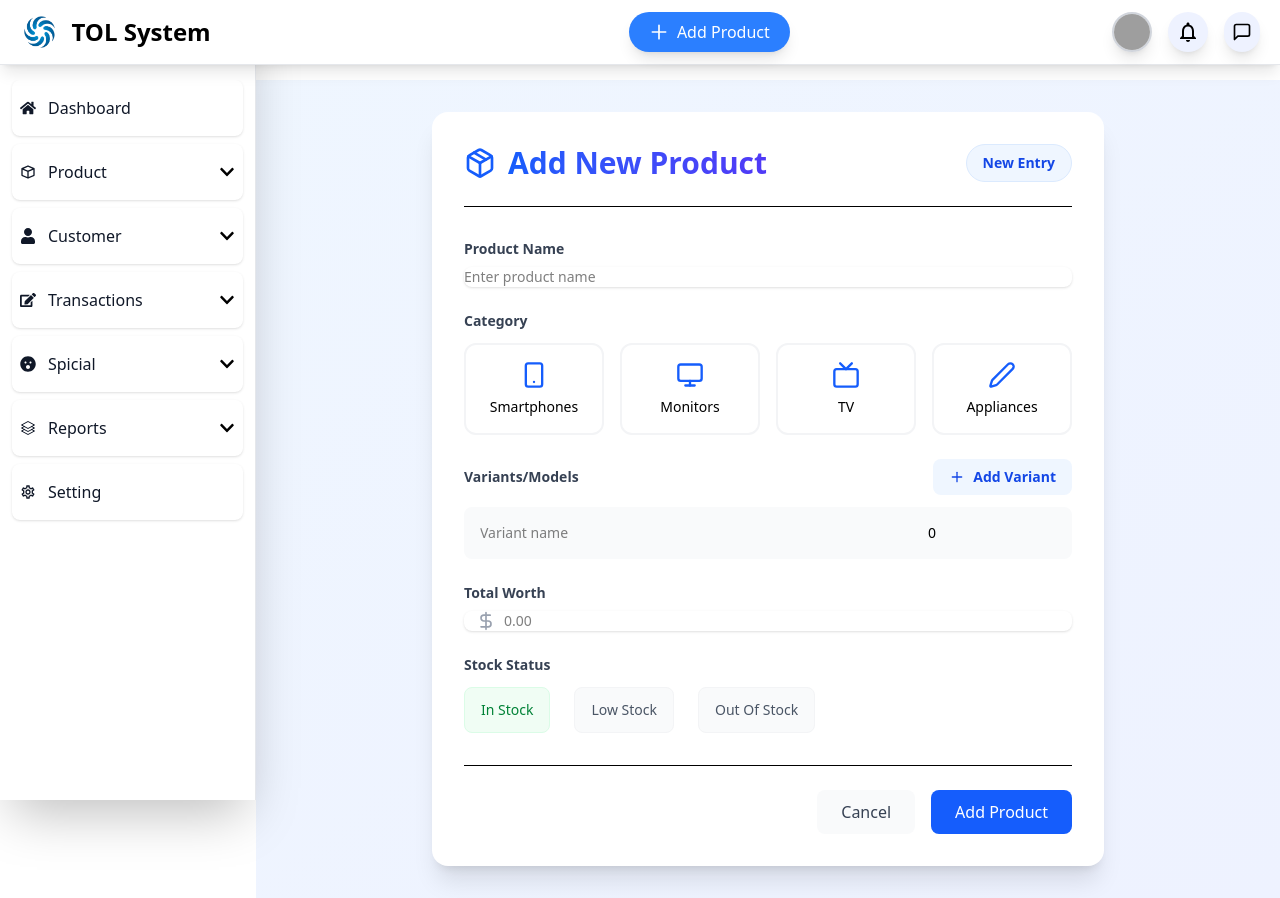
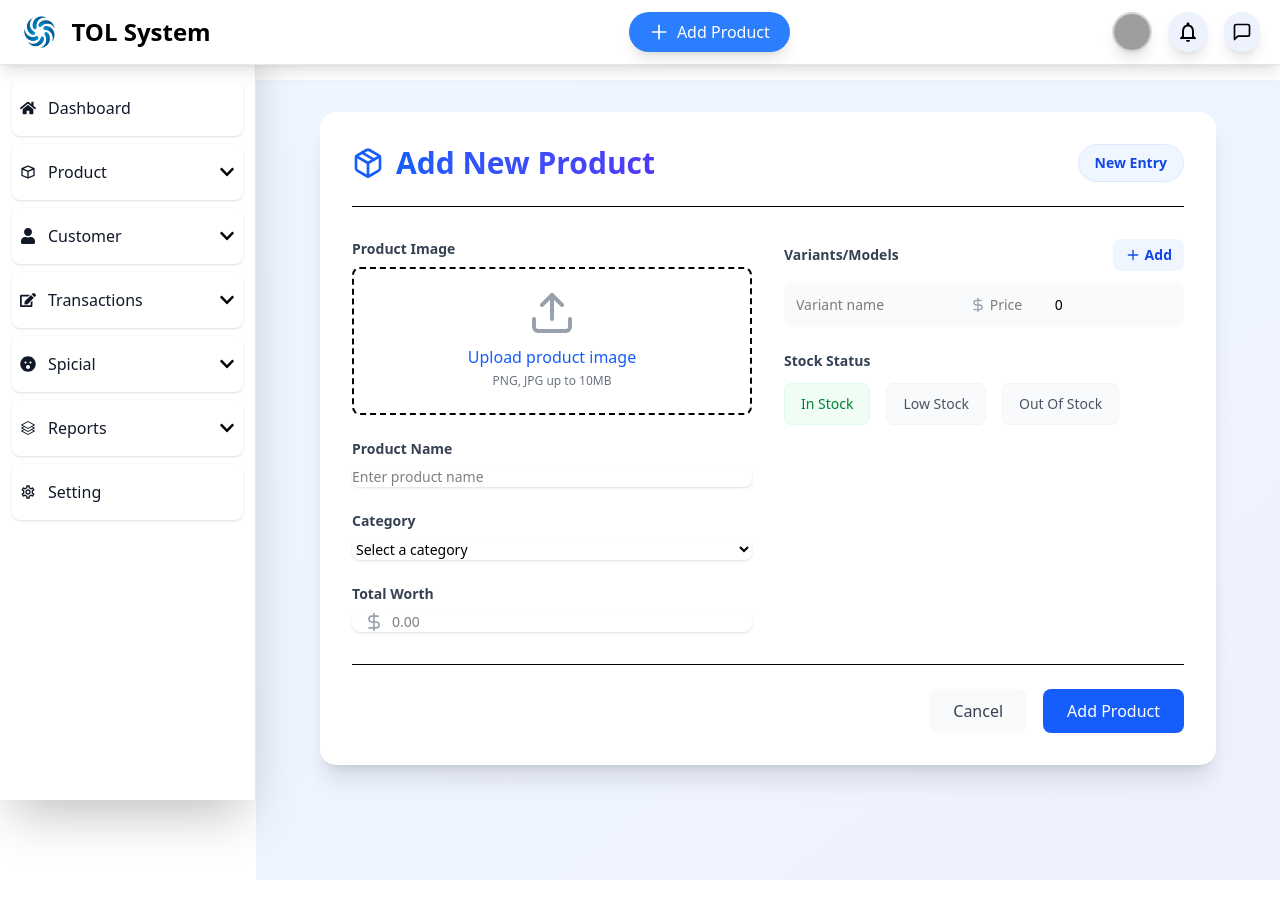
Before and after one commit to The-Orient-Life/TOL-Storage-Management-System, a React (Vite) app in the folder Frontend/: page /productadd in a window 1280 px wide. Built offline with nearby package versions, Linux system fonts and the light colour scheme; grey boxes are pictures that could not be loaded.

Commit message:
Add product

```diff
--- a/Frontend/src/components/AddProductForm.jsx
+++ b/Frontend/src/components/AddProductForm.jsx
@@ -1,28 +1,47 @@
-import React, { useState } from 'react';
+import React, { useState } from "react";
 import {
-  Smartphone,
-  Monitor,
-  Tv,
-  Pen as Oven,
-  Plus,
-  Minus,
   Package,
   DollarSign,
-  AlertCircle
-} from 'lucide-react';
-import axios from 'axios';
+  AlertCircle,
+  Upload,
+  Minus,
+  Plus,
+} from "lucide-react";
 
+function App() {
+  const [productName, setProductName] = useState("");
+  const [category, setCategory] = useState("");
+  const [variants, setVariants] = useState([{ name: "", stock: 0, price: "" }]);
+  const [totalWorth, setTotalWorth] = useState("");
+  const [stockStatus, setStockStatus] = useState("in-stock");
+  const [formError, setFormError] = useState("");
+  const [imagePreview, setImagePreview] = useState("");
 
-function AddProductForm() {
-  const [productName, setProductName] = useState('');
-  const [category, setCategory] = useState('');
-  const [variants, setVariants] = useState([{ name: '', stock: 0 }]);
-  const [totalWorth, setTotalWorth] = useState('');
-  const [stockStatus, setStockStatus] = useState('in-stock');
-  const [formError, setFormError] = useState('');
+  const categories = [
+    "Smartphones",
+    "Laptops",
+    "Tablets",
+    "Accessories",
+    "Monitors",
+    "TV",
+    "Appliances",
+    "Gaming",
+    "Audio",
+  ];
+
+  const handleImageChange = (e) => {
+    const file = e.target.files?.[0];
+    if (file) {
+      const reader = new FileReader();
+      reader.onloadend = () => {
+        setImagePreview(reader.result);
+      };
+      reader.readAsDataURL(file);
+    }
+  };
 
   const addVariant = () => {
-    setVariants([...variants, { name: '', stock: 0 }]);
+    setVariants([...variants, { name: "", stock: 0, price: "" }]);
   };
 
   const removeVariant = (index) => {
@@ -40,56 +59,36 @@ function AddProductForm() {
     e.preventDefault();
 
     if (!category) {
-      setFormError('Please select a product category');
+      setFormError("Please select a product category");
       return;
     }
 
-    if (variants.some(v => !v.name)) {
-      setFormError('Please fill in all variant names');
+    if (variants.some((v) => !v.name || !v.price)) {
+      setFormError("Please fill in all variant details");
       return;
     }
 
-    setFormError('');
+    if (!imagePreview) {
+      setFormError("Please upload a product image");
+      return;
+    }
 
+    setFormError("");
 
     console.log({
       productName,
       category,
       variants,
       totalWorth: parseFloat(totalWorth),
-      stockStatus
-    });
-
-
-    const data = {
-      productName,
-      productCategory: category,
-      productVariants: variants.map(variant => ({
-
-        name: variant.name,
-        stock: variant.stock
-
-      }) ),
-      productTotalWorth: parseFloat(totalWorth),
-      productStockStatus: stockStatus.charAt(0).toUpperCase() + stockStatus.slice(1).replace("-", " ")
-    };
-
-    const addURL = import.meta.env.VITE_APP_BACKENDADD
-    axios.post(addURL, data)
-      .then(response => {
-        console.log("Yayyy");
-        console.log(response.data);
-      })
-      .catch(error => {
-        console.error("This Is Post Error Form Frontend", error);
+      stockStatus,
+      imagePreview,
     });
   };
 
-
   return (
     <div className="min-h-screen bg-gradient-to-br from-blue-50 to-indigo-50 py-8 px-4 sm:px-6 lg:px-8">
-      <div className="max-w-2xl mx-auto">
-        <div className="bg-white rounded-2xl shadow-xl p-8 space-y-8">
+      <div className="max-w-4xl mx-auto">
+        <div className="bg-white rounded-2xl shadow-xl p-8">
           <div className="flex items-center justify-between border-b pb-6">
             <div className="flex items-center gap-3">
               <Package className="w-8 h-8 text-blue-600" />
@@ -103,104 +102,101 @@ function AddProductForm() {
           </div>
 
           {formError && (
-            <div className="flex items-center gap-2 p-4 rounded-lg bg-red-50 text-red-700">
+            <div className="flex items-center gap-2 p-4 mt-6 rounded-lg bg-red-50 text-red-700">
               <AlertCircle className="w-5 h-5" />
               <p className="text-sm font-medium">{formError}</p>
             </div>
           )}
 
-          <form onSubmit={handleSubmit} className="space-y-8">
+          <form onSubmit={handleSubmit} className="mt-8 space-y-8">
+            <div className="grid grid-cols-1 lg:grid-cols-2 gap-8">
+              {/* Left Column */}
               <div className="space-y-6">
-              <div className="group">
-                <label className="block text-sm font-semibold text-gray-700 mb-2 group-hover:text-blue-600 transition-colors">
+                <div>
+                  <label className="block text-sm font-semibold text-gray-700 mb-2">
+                    Product Image
+                  </label>
+                  <button
+                    type="button"
+                    onClick={() =>
+                      document.getElementById("file-upload").click()
+                    }
+                    className="mt-1 flex justify-center px-6 pt-5 pb-6 border-2 border-dashed rounded-lg hover:border-blue-400 transition-colors w-full cursor-pointer"
+                  >
+                    <div className="space-y-2 text-center">
+                      {imagePreview ? (
+                        <div className="relative">
+                          <img
+                            src={imagePreview}
+                            alt="Preview"
+                            className="mx-auto h-64 w-full object-cover rounded-lg"
+                          />
+                          <button
+                            type="button"
+                            onClick={(e) => {
+                              e.stopPropagation(); // Prevents clicking on the main button
+                              setImagePreview("");
+                            }}
+                            className="absolute top-2 right-2 p-1.5 bg-red-100 rounded-full text-red-600 hover:bg-red-200"
+                          >
+                            <Minus className="w-4 h-4" />
+                          </button>
+                        </div>
+                      ) : (
+                        <div className="flex flex-col items-center">
+                          <Upload className="mx-auto h-12 w-12 text-gray-400" />
+                          <div className="mt-2">
+                            <label className="cursor-pointer rounded-md font-medium text-blue-600 hover:text-blue-500">
+                              Upload product image
+                            </label>
+                            <input
+                              id="file-upload"
+                              type="file"
+                              className="sr-only"
+                              accept="image/*"
+                              onChange={handleImageChange}
+                            />
+                          </div>
+                          <p className="text-xs text-gray-500 mt-1">
+                            PNG, JPG up to 10MB
+                          </p>
+                        </div>
+                      )}
+                    </div>
+                  </button>
+                </div>
+
+                <div>
+                  <label className="block text-sm font-semibold text-gray-700 mb-2">
                     Product Name
                   </label>
                   <input
                     type="text"
                     value={productName}
                     onChange={(e) => setProductName(e.target.value)}
-                  className="block w-full rounded-lg border-gray-200 shadow-sm focus:border-blue-500 focus:ring-blue-500 sm:text-sm transition-all duration-200 ease-in-out hover:border-blue-200"
+                    className="block w-full rounded-lg border-gray-200 shadow-sm focus:border-blue-500 focus:ring-blue-500 sm:text-sm"
                     placeholder="Enter product name"
                     required
                   />
                 </div>
 
                 <div>
-                <label className="block text-sm font-semibold text-gray-700 mb-3">
+                  <label className="block text-sm font-semibold text-gray-700 mb-2">
                     Category
                   </label>
-                <div className="grid grid-cols-2 gap-4 sm:grid-cols-4">
-                  {[
-                    { icon: Smartphone, label: 'Smartphones' },
-                    { icon: Monitor, label: 'Monitors' },
-                    { icon: Tv, label: 'TV' },
-                    { icon: Oven, label: 'Appliances' },
-                  ].map((item) => (
-                    <button
-                      key={item.label}
-                      type="button"
-                      onClick={() => setCategory(item.label)}
-                      className={`flex flex-col items-center justify-center p-4 rounded-xl transition-all duration-200 ${
-                        category === item.label
-                          ? 'bg-blue-600 text-white shadow-lg scale-105'
-                          : 'bg-white border-2 border-gray-100 hover:border-blue-200 hover:shadow'
-                      }`}
+                  <select
+                    value={category}
+                    onChange={(e) => setCategory(e.target.value)}
+                    className="block w-full rounded-lg border-gray-200 shadow-sm focus:border-blue-500 focus:ring-blue-500 sm:text-sm"
+                    required
                   >
-                      <item.icon className={`w-7 h-7 mb-2 ${category === item.label ? 'text-white' : 'text-blue-600'}`} />
-                      <span className="text-sm font-medium">{item.label}</span>
-                    </button>
+                    <option value="">Select a category</option>
+                    {categories.map((cat) => (
+                      <option key={cat} value={cat}>
+                        {cat}
+                      </option>
                     ))}
-                </div>
-              </div>
-
-              <div>
-                <div className="flex items-center justify-between mb-3">
-                  <label className="block text-sm font-semibold text-gray-700">
-                    Variants/Models
-                  </label>
-                  <button
-                    type="button"
-                    onClick={addVariant}
-                    className="inline-flex items-center px-4 py-2 rounded-lg text-sm font-semibold text-blue-700 bg-blue-50 hover:bg-blue-100 transition-colors"
-                  >
-                    <Plus className="w-4 h-4 mr-2" />
-                    Add Variant
-                  </button>
-                </div>
-                <div className="space-y-4">
-                  {variants.map((variant, index) => (
-                    <div
-                      key={index}
-                      className="flex gap-4 p-4 rounded-lg bg-gray-50 hover:bg-gray-100 transition-colors"
-                    >
-                      <input
-                        type="text"
-                        value={variant.name}
-                        onChange={(e) => updateVariant(index, 'name', e.target.value)}
-                        className="flex-1 rounded-lg border-gray-200 focus:border-blue-500 focus:ring-blue-500 sm:text-sm"
-                        placeholder="Variant name"
-                        required
-                      />
-                      <input
-                        type="number"
-                        value={variant.stock}
-                        onChange={(e) => updateVariant(index, 'stock', parseInt(e.target.value))}
-                        className="w-32 rounded-lg border-gray-200 focus:border-blue-500 focus:ring-blue-500 sm:text-sm"
-                        placeholder="Stock"
-                        required
-                      />
-                      {variants.length > 1 && (
-                        <button
-                          type="button"
-                          onClick={() => removeVariant(index)}
-                          className="p-2 rounded-lg text-red-600 hover:bg-red-50 transition-colors"
-                        >
-                          <Minus className="w-5 h-5" />
-                        </button>
-                      )}
-                    </div>
-                  ))}
-                </div>
+                  </select>
                 </div>
 
                 <div>
@@ -221,21 +217,108 @@ function AddProductForm() {
                     />
                   </div>
                 </div>
+              </div>
+
+              {/* Right Column */}
+              <div className="space-y-6">
+                <div>
+                  <div className="flex items-center justify-between mb-3">
+                    <label className="block text-sm font-semibold text-gray-700">
+                      Variants/Models
+                    </label>
+                    <button
+                      type="button"
+                      onClick={addVariant}
+                      className="inline-flex items-center px-3 py-1.5 rounded-lg text-sm font-semibold text-blue-700 bg-blue-50 hover:bg-blue-100 transition-colors"
+                    >
+                      <Plus className="w-4 h-4 mr-1" />
+                      Add
+                    </button>
+                  </div>
+                  <div className="space-y-3">
+                    {variants.map((variant, index) => (
+                      <div
+                        key={index}
+                        className="grid grid-cols-12 gap-3 p-3 rounded-lg bg-gray-50 hover:bg-gray-100 transition-colors"
+                      >
+                        <input
+                          type="text"
+                          value={variant.name}
+                          onChange={(e) =>
+                            updateVariant(index, "name", e.target.value)
+                          }
+                          className="col-span-5 rounded-lg border-gray-200 focus:border-blue-500 focus:ring-blue-500 sm:text-sm"
+                          placeholder="Variant name"
+                          required
+                        />
+                        <div className="col-span-3 relative">
+                          <div className="absolute inset-y-0 left-0 pl-3 flex items-center pointer-events-none">
+                            <DollarSign className="w-4 h-4 text-gray-400" />
+                          </div>
+                          <input
+                            type="number"
+                            value={variant.price}
+                            onChange={(e) =>
+                              updateVariant(index, "price", e.target.value)
+                            }
+                            className="block w-full pl-8 rounded-lg border-gray-200 focus:border-blue-500 focus:ring-blue-500 sm:text-sm"
+                            placeholder="Price"
+                            required
+                          />
+                        </div>
+                        <input
+                          type="number"
+                          value={variant.stock}
+                          onChange={(e) =>
+                            updateVariant(
+                              index,
+                              "stock",
+                              parseInt(e.target.value)
+                            )
+                          }
+                          className="col-span-3 rounded-lg border-gray-200 focus:border-blue-500 focus:ring-blue-500 sm:text-sm"
+                          placeholder="Stock"
+                          required
+                        />
+                        {variants.length > 1 && (
+                          <button
+                            type="button"
+                            onClick={() => removeVariant(index)}
+                            className="col-span-1 p-2 rounded-lg text-red-600 hover:bg-red-50 transition-colors"
+                          >
+                            <Minus className="w-4 h-4" />
+                          </button>
+                        )}
+                      </div>
+                    ))}
+                  </div>
+                </div>
 
                 <div>
                   <label className="block text-sm font-semibold text-gray-700 mb-3">
                     Stock Status
                   </label>
-                <div className="flex gap-6">
+                  <div className="flex flex-wrap gap-4">
                     {[
-                    { value: 'in-stock', color: 'bg-green-50 text-green-700 border-green-100' },
-                    { value: 'low-stock', color: 'bg-yellow-50 text-yellow-700 border-yellow-100' },
-                    { value: 'out-of-stock', color: 'bg-red-50 text-red-700 border-red-100' }
+                      {
+                        value: "in-stock",
+                        color: "bg-green-50 text-green-700 border-green-100",
+                      },
+                      {
+                        value: "low-stock",
+                        color: "bg-yellow-50 text-yellow-700 border-yellow-100",
+                      },
+                      {
+                        value: "out-of-stock",
+                        color: "bg-red-50 text-red-700 border-red-100",
+                      },
                     ].map((status) => (
                       <label
                         key={status.value}
-                      className={`flex items-center px-4 py-3 rounded-lg border cursor-pointer transition-all ${
-                        stockStatus === status.value ? status.color : 'bg-gray-50 text-gray-600 border-gray-100'
+                        className={`flex items-center px-4 py-2.5 rounded-lg border cursor-pointer transition-all ${
+                          stockStatus === status.value
+                            ? status.color
+                            : "bg-gray-50 text-gray-600 border-gray-100"
                         }`}
                       >
                         <input
@@ -246,10 +329,11 @@ function AddProductForm() {
                           className="hidden"
                         />
                         <span className="text-sm font-medium capitalize">
-                        {status.value.replace(/-/g, ' ')}
+                          {status.value.replace(/-/g, " ")}
                         </span>
                       </label>
                     ))}
+                  </div>
                 </div>
               </div>
             </div>
@@ -275,4 +359,4 @@ function AddProductForm() {
   );
 }
 
-export default AddProductForm;
+export default App;
```
Lines whose indentation alone changed are shown as unchanged.
